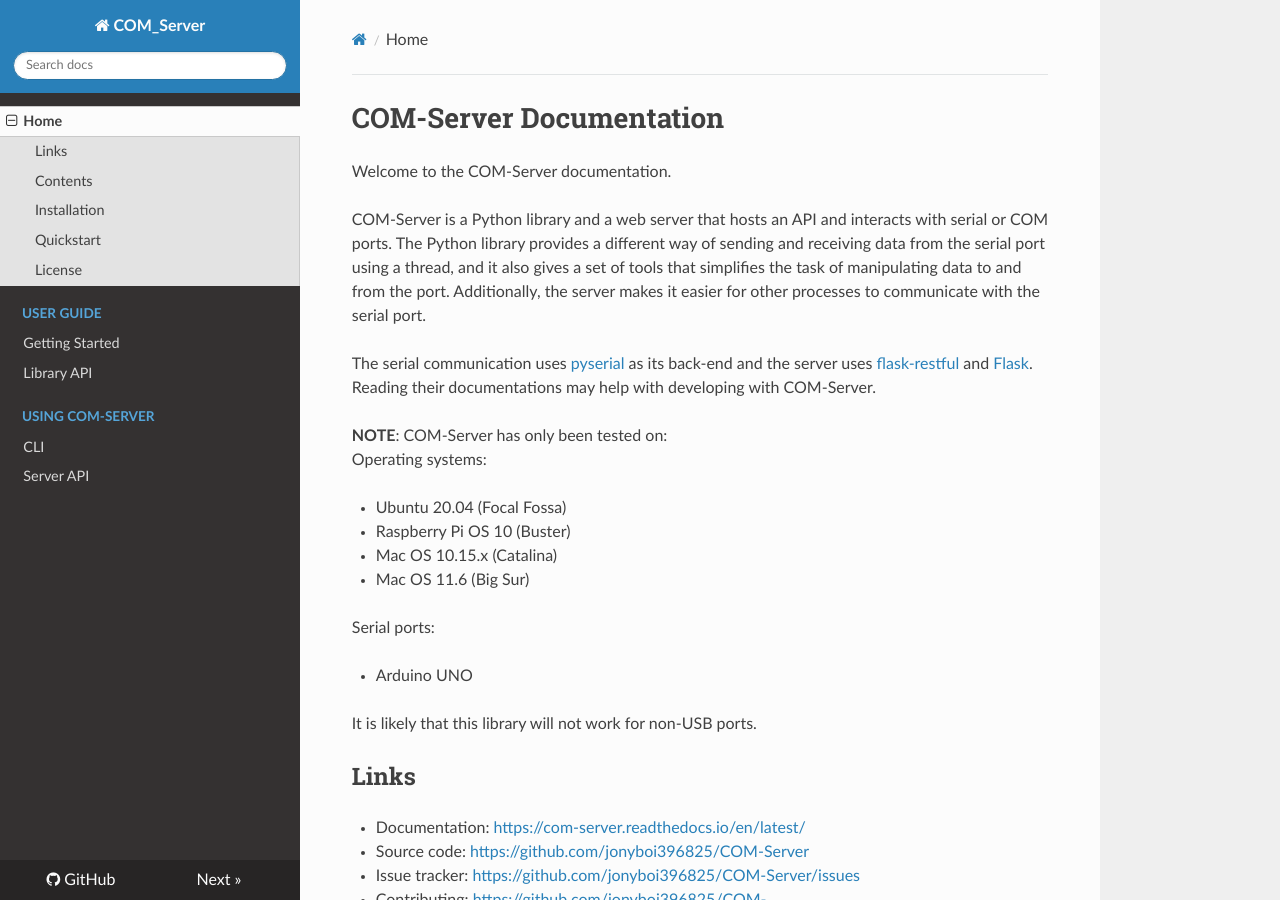
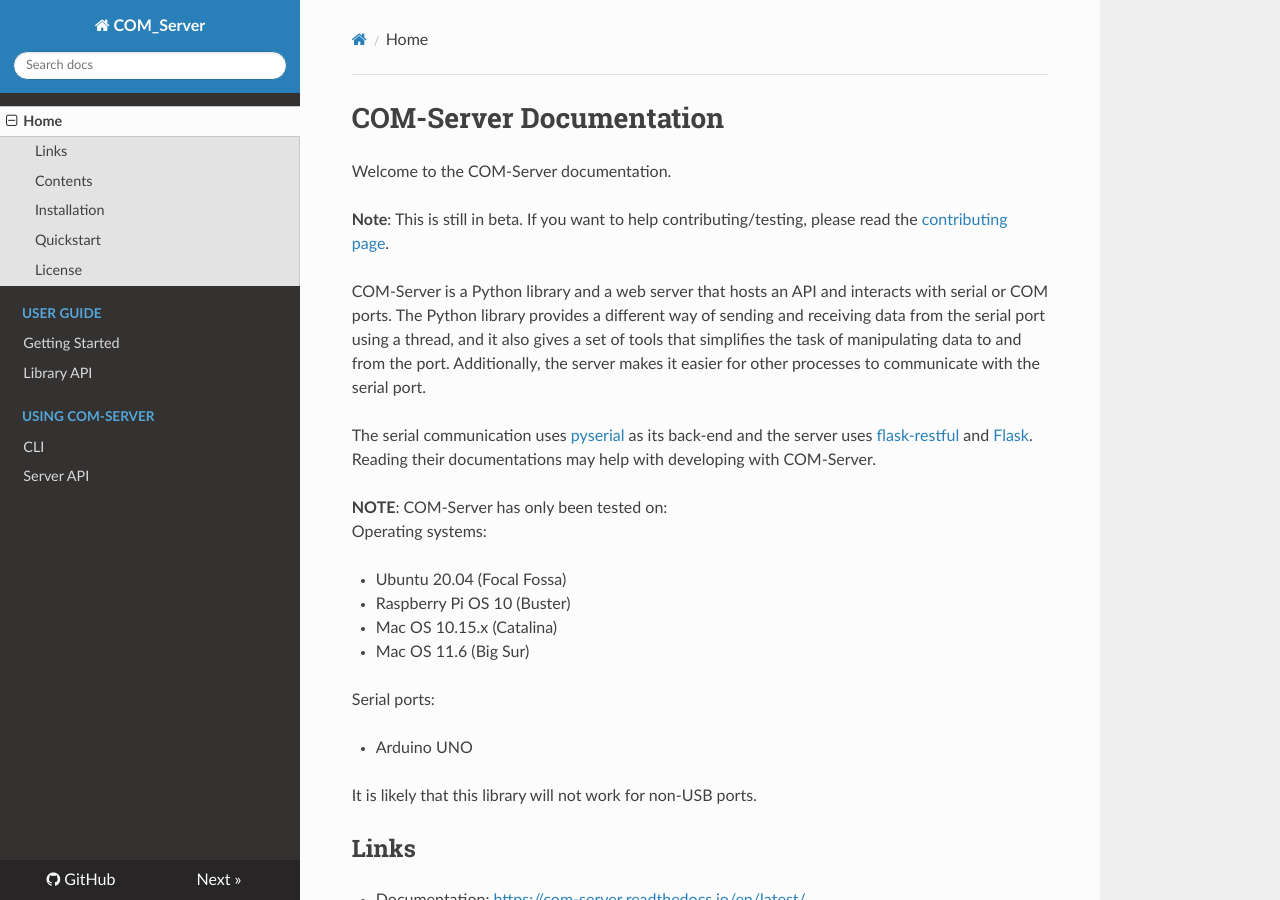
Before and after one commit to jonathanhliu21/COM-Server, an MkDocs documentation site: the page built from docs/index.md, in a window 1280 px wide and 900 px high. Built offline with MkDocs 1.6.1, drawn with Linux system fonts in a browser that asks for light colours; nearby versions of some CDN libraries.

Commit message:
add contributing notice

```diff
--- a/docs/index.md
+++ b/docs/index.md
@@ -1,6 +1,8 @@
 # COM-Server Documentation
 
 Welcome to the COM-Server documentation.
+
+**Note**: This is still in beta. If you want to help contributing/testing, please read the [contributing page](https://github.com/jonyboi396825/COM-Server/blob/master/CONTRIBUTING.md).
 
 COM-Server is a Python library and a web server that hosts an API and interacts with serial or COM ports. The Python library provides a different way of sending and receiving data from the serial port using a thread, and it also gives a set of tools that simplifies the task of manipulating data to and from the port. Additionally, the server makes it easier for other processes to communicate with the serial port.
 
```
Also changed, not shown: README.md (+2 -0 lines).
